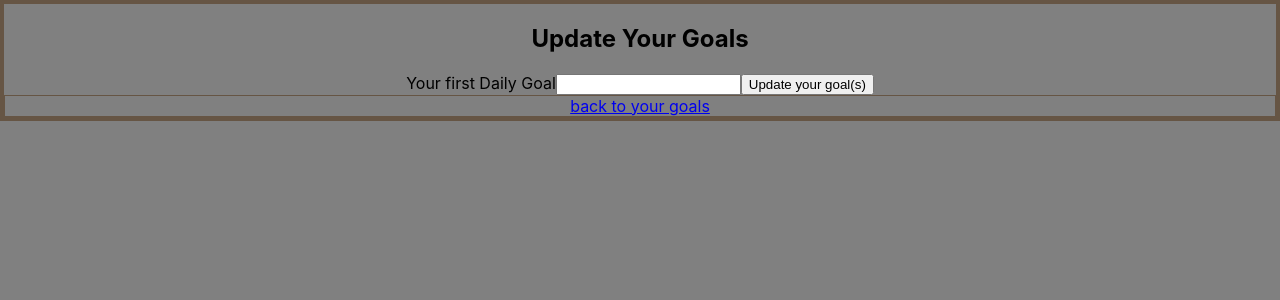
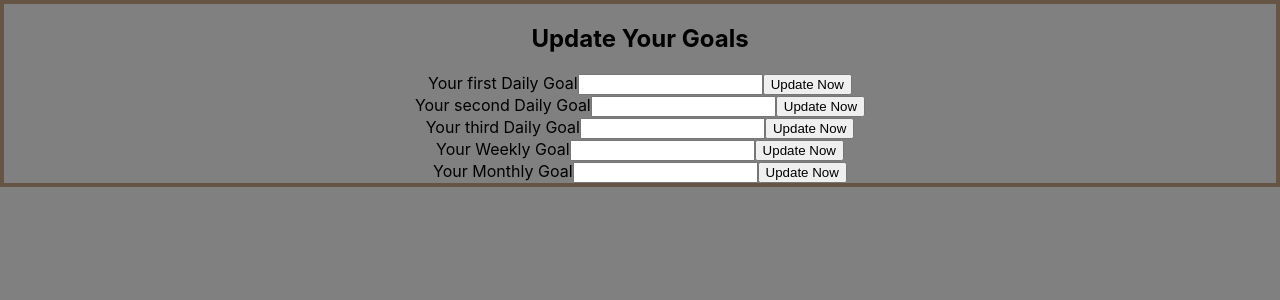
Before and after one commit to forexsnyder/Accountability, a React (Create React App) app in the folder coachme.app/: page /modifygoals in a window 1280 px wide. Shown: the top 300 px of the page. Built offline with nearby package versions, Linux system fonts and the light colour scheme.

Commit message:
modify goals working

```diff
--- a/coachme.app/src/Client.js
+++ b/coachme.app/src/Client.js
@@ -1,8 +1,8 @@
-
 import { useParams, Link } from "react-router-dom";
 import React, { useEffect, useState } from "react";
-import axios from "axios"
-import "./Landingpage.css"
+import axios from "axios";
+import "./Landingpage.css";
+import ModifyGoals from "./ModifyGoals";
 
 function ClientHomepage(props) {
   const [dgoal1, updateDGoal1] = useState("");
@@ -11,14 +11,14 @@ function ClientHomepage(props) {
   const [wgoal1, updateWGoal1] = useState("");
   const [mgoal1, updateMGoal1] = useState("");
   const [clientId, updateClientId] = useState("");
-  const params = useParams()
-  const [dg1, upDateDg1] = useState(false)
-  const [dg2, upDateDg2] = useState(false)
-  const [dg3, upDateDg3] = useState(false)
-  const [wg1, upDateWg1] = useState(false)
-  const [mg1, upDateMg1] = useState(false)
-
-  console.log(params)
+  const [dg1, upDateDg1] = useState(false);
+  const [dg2, upDateDg2] = useState(false);
+  const [dg3, upDateDg3] = useState(false);
+  const [wg1, upDateWg1] = useState(false);
+  const [mg1, upDateMg1] = useState(false);
+  const [showModify, updateShowModify] = useState(false);
+  const params = useParams();
+  console.log(params);
 
   useEffect(() => {
     const apiCall = async () => {
@@ -30,38 +30,35 @@ function ClientHomepage(props) {
           },
         }
       );
-      console.log(data)
+      console.log(data);
       updateDGoal1(data.data.fields.DailyGoal1);
       updateDGoal2(data.data.fields.DailyGoal2);
       updateDGoal3(data.data.fields.DailyGoal3);
       updateWGoal1(data.data.fields.WeeklyGoal1);
       updateMGoal1(data.data.fields.MonthlyGoal1);
       updateClientId(data.data.id);
-      upDateDg1(data.data.fields.DG1)
-      upDateDg3(data.data.fields.DG2)
-      upDateDg3(data.data.fields.DG3)
-      upDateWg1(data.data.fields.WG1)
-      upDateMg1(data.data.fields.MG1)
+      upDateDg1(data.data.fields.DG1);
+      upDateDg3(data.data.fields.DG2);
+      upDateDg3(data.data.fields.DG3);
+      upDateWg1(data.data.fields.WG1);
+      upDateMg1(data.data.fields.MG1);
       //buttons
-
     };
     apiCall();
   }, []);
 
   const handleClick = async (e, updateField) => {
-
     const data = await axios.patch(
-
       "https://api.airtable.com/v0/appiY6zW8rQRwC3qa/Clients",
       {
-        "records": [
+        records: [
           {
-            "id":`${params.id}`,
-            "fields": {
+            id: `${params.id}`,
+            fields: {
               DG1: dg1,
             },
-          }
-        ]
+          },
+        ],
       },
       {
         headers: {
@@ -70,21 +67,19 @@ function ClientHomepage(props) {
         },
       }
     );
-  }
+  };
   const handleClick2 = async (e, updateField) => {
-
     const data = await axios.patch(
-
       "https://api.airtable.com/v0/appiY6zW8rQRwC3qa/Clients",
       {
-        "records": [
+        records: [
           {
-            "id":`${params.id}`,
-            "fields": {
+            id: `${params.id}`,
+            fields: {
               DG2: dg2,
             },
-          }
-        ]
+          },
+        ],
       },
       {
         headers: {
@@ -93,21 +88,19 @@ function ClientHomepage(props) {
         },
       }
     );
-  }
+  };
   const handleClick3 = async (e, updateField) => {
-
     const data = await axios.patch(
-
       "https://api.airtable.com/v0/appiY6zW8rQRwC3qa/Clients",
       {
-        "records": [
+        records: [
           {
-            "id":`${params.id}`,
-            "fields": {
+            id: `${params.id}`,
+            fields: {
               DG3: dg3,
             },
-          }
-        ]
+          },
+        ],
       },
       {
         headers: {
@@ -116,21 +109,19 @@ function ClientHomepage(props) {
         },
       }
     );
-  }
+  };
   const handleClick4 = async (e, updateField) => {
-
     const data = await axios.patch(
-
       "https://api.airtable.com/v0/appiY6zW8rQRwC3qa/Clients",
       {
-        "records": [
+        records: [
           {
-            "id":`${params.id}`,
-            "fields": {
+            id: `${params.id}`,
+            fields: {
               WG1: wg1,
             },
-          }
-        ]
+          },
+        ],
       },
       {
         headers: {
@@ -139,21 +130,19 @@ function ClientHomepage(props) {
         },
       }
     );
-  }
+  };
   const handleClick5 = async (e, updateField) => {
-
     const data = await axios.patch(
-
       "https://api.airtable.com/v0/appiY6zW8rQRwC3qa/Clients",
       {
-        "records": [
+        records: [
           {
-            "id":`${params.id}`,
-            "fields": {
+            id: `${params.id}`,
+            fields: {
               MG1: mg1,
             },
-          }
-        ]
+          },
+        ],
       },
       {
         headers: {
@@ -162,22 +151,40 @@ function ClientHomepage(props) {
         },
       }
     );
-  }
+  };
 
   return (
     <div className="App">
       <div className="goals-box">
         <h1>Client Home page</h1>
-        <h2>Monthly Goal:{mgoal1} </h2><button onClick={(e)=>handleClick5(upDateMg1(!mg1))}>Completed</button>
-        <h2>Weekly Goal:{wgoal1}</h2><button onClick={(e)=>handleClick4(upDateWg1(!wg1))}>Completed</button>
+        <h2>Monthly Goal:{mgoal1} </h2>
+        <button onClick={(e) => handleClick5(upDateMg1(!mg1))}>
+          Completed
+        </button>
+        <h2>Weekly Goal:{wgoal1}</h2>
+        <button onClick={(e) => handleClick4(upDateWg1(!wg1))}>
+          Completed
+        </button>
         <h3>Daily Goals:</h3>
-        <h1>{dgoal1}</h1><button onClick={(e)=>handleClick(upDateDg1(!dg1))}>Test Completed</button>
-        <h1>{dgoal2}</h1><button onClick={(e)=>handleClick2(upDateDg2(!dg2))}>Completed</button>
-        <h1>{dgoal3}</h1><button onClick={(e)=>handleClick3(upDateDg3(!dg3))}>Completed</button>
+        <h1>{dgoal1}</h1>
+        <button onClick={(e) => handleClick(upDateDg1(!dg1))}>
+          Test Completed
+        </button>
+        <h1>{dgoal2}</h1>
+        <button onClick={(e) => handleClick2(upDateDg2(!dg2))}>
+          Completed
+        </button>
+        <h1>{dgoal3}</h1>
+        <button onClick={(e) => handleClick3(upDateDg3(!dg3))}>
+          Completed
+        </button>
         <div className="time-frame">
-        <Link to="/modifygoals">Modify Goals</Link>
+          <button type="button" onClick={() => updateShowModify(!showModify)}>
+            Modify Goals
+          </button>
+          {showModify && <ModifyGoals />}
         </div>
-    </div>
+      </div>
     </div>
   );
 }
--- a/coachme.app/src/ModifyGoals.js
+++ b/coachme.app/src/ModifyGoals.js
@@ -11,6 +11,8 @@ function ModifyGoals(props) {
   const [wGoal1, updateWGoal1] = useState("");
   const [mGoal1, updateMGoal1] = useState("");
   const [coach, updateCoach] = useState("recMaR6APIP9U10ih");
+  const params = useParams()
+
   const handleSubmit = async (e) => {
     e.preventDefault();
     const data = await axios.patch(
@@ -18,10 +20,110 @@ function ModifyGoals(props) {
       {
         "records": [
           {
-            "id":"recT3Fxj9OfAOq7hA",
+            "id":`${params.id}`,
             "fields": {
               "DailyGoal1": dGoal1,
-              "DailyGoal2":dGoal2,
+
+            },
+          }
+        ]
+
+      },
+      {
+        headers: {
+          Authorization: `Bearer ${process.env.REACT_APP_AIRTABLE_KEY}`,
+          "Content-Type": "application/json",
+        },
+      }
+    );
+
+  };
+  const handleSubmit2 = async (e) => {
+    e.preventDefault();
+    const data = await axios.patch(
+      `https://api.airtable.com/v0/appiY6zW8rQRwC3qa/Clients`,
+      {
+        "records": [
+          {
+            "id":`${params.id}`,
+            "fields": {
+              "DailyGoal2": dGoal2,
+
+            },
+          }
+        ]
+
+      },
+      {
+        headers: {
+          Authorization: `Bearer ${process.env.REACT_APP_AIRTABLE_KEY}`,
+          "Content-Type": "application/json",
+        },
+      }
+    );
+
+  };
+  const handleSubmit3 = async (e) => {
+    e.preventDefault();
+    const data = await axios.patch(
+      `https://api.airtable.com/v0/appiY6zW8rQRwC3qa/Clients`,
+      {
+        "records": [
+          {
+            "id":`${params.id}`,
+            "fields": {
+              "DailyGoal3": dGoal3,
+
+            },
+          }
+        ]
+
+      },
+      {
+        headers: {
+          Authorization: `Bearer ${process.env.REACT_APP_AIRTABLE_KEY}`,
+          "Content-Type": "application/json",
+        },
+      }
+    );
+
+  };
+  const handleSubmit4 = async (e) => {
+    e.preventDefault();
+    const data = await axios.patch(
+      `https://api.airtable.com/v0/appiY6zW8rQRwC3qa/Clients`,
+      {
+        "records": [
+          {
+            "id":`${params.id}`,
+            "fields": {
+              "WeeklyGoal1": wGoal1,
+
+            },
+          }
+        ]
+
+      },
+      {
+        headers: {
+          Authorization: `Bearer ${process.env.REACT_APP_AIRTABLE_KEY}`,
+          "Content-Type": "application/json",
+        },
+      }
+    );
+
+  };
+  const handleSubmit5 = async (e) => {
+    e.preventDefault();
+    const data = await axios.patch(
+      `https://api.airtable.com/v0/appiY6zW8rQRwC3qa/Clients`,
+      {
+        "records": [
+          {
+            "id":`${params.id}`,
+            "fields": {
+              "MonthlyGoal1": mGoal1,
+
             },
           }
         ]
@@ -39,8 +141,8 @@ function ModifyGoals(props) {
   //Create Form
   return (
     <div>
+      <h2>Update Your Goals</h2>
       <form onSubmit={handleSubmit}>
-        <h2>Update Your Goals</h2>
         <label htmlFor="daily-goal1">Your first Daily Goal</label>
         <input
           type="Text"
@@ -48,12 +150,48 @@ function ModifyGoals(props) {
           onChange={(e) => updateDGoal1(e.target.value)}
           value={dGoal1}
         />
-        <input type="submit" value="Update your goal(s)" />
+        <input type="submit" value="Update Now" />
       </form>
-
-      <div>
-      <Link to="/clients/">back to your goals</Link>
-      </div>
+      <form onSubmit={handleSubmit2}>
+        <label htmlFor="daily-goal2">Your second Daily Goal</label>
+        <input
+          type="Text"
+          id="Daily Goal1"
+          onChange={(e) => updateDGoal2(e.target.value)}
+          value={dGoal2}
+        />
+        <input type="submit" value="Update Now" />
+      </form>
+      <form onSubmit={handleSubmit3}>
+        <label htmlFor="daily-goal3">Your third Daily Goal</label>
+        <input
+          type="Text"
+          id="Daily Goal3"
+          onChange={(e) => updateDGoal3(e.target.value)}
+          value={dGoal3}
+        />
+        <input type="submit" value="Update Now" />
+      </form>
+      <form onSubmit={handleSubmit4}>
+        <label htmlFor="weekly-goal2">Your Weekly Goal</label>
+        <input
+          type="Text"
+          id="Weekly Goal1"
+          onChange={(e) => updateWGoal1(e.target.value)}
+          value={wGoal1}
+        />
+        <input type="submit" value="Update Now" />
+      </form>
+      <form onSubmit={handleSubmit5}>
+        <label htmlFor="monthly-goal1">Your Monthly Goal</label>
+        <input
+          type="Text"
+          id="Monthly Goal1"
+          onChange={(e) => updateMGoal1(e.target.value)}
+          value={mGoal1}
+        />
+        <input type="submit" value="Update Now" />
+      </form>
 </div>
   );
 }
--- a/coachme.app/src/SignUpForm.js
+++ b/coachme.app/src/SignUpForm.js
@@ -4,7 +4,6 @@ import axios from "axios";
 import { Link } from "react-router-dom";
 
 function SignUpForm(props) {
-
   const [name, updateName] = useState("");
   const [dGoal1, updateDGoal1] = useState("");
   const [dGoal2, updateDGoal2] = useState("");
@@ -25,7 +24,7 @@ function SignUpForm(props) {
           DailyGoal3: dGoal3,
           WeeklyGoal1: wGoal1,
           MonthlyGoal1: mGoal1,
-          Coach:[coach],
+          Coach: [coach],
         },
       },
       {
@@ -45,7 +44,6 @@ function SignUpForm(props) {
     updateName("");
     updateCoach("");
   };
-
 
   //Create Form
   return (
```
Also changed, not shown: coachme.app/src/App.js (+4 -10 lines), coachme.app/src/Coach.js (+39 -35 lines), coachme.app/src/index.js (+9 -10 lines).
